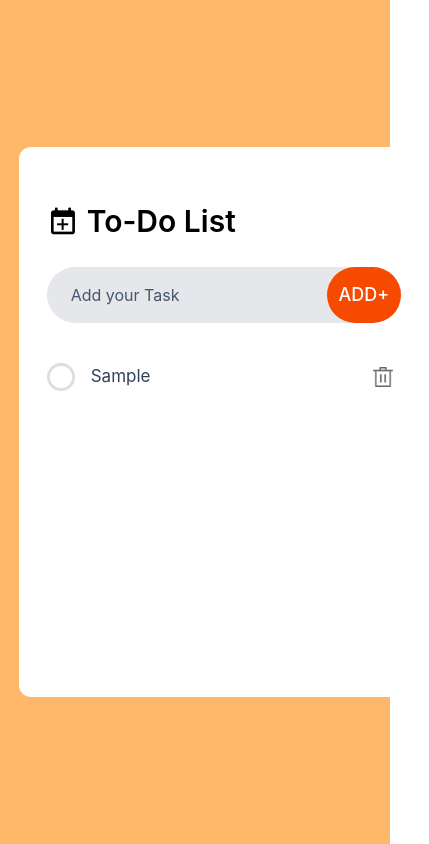
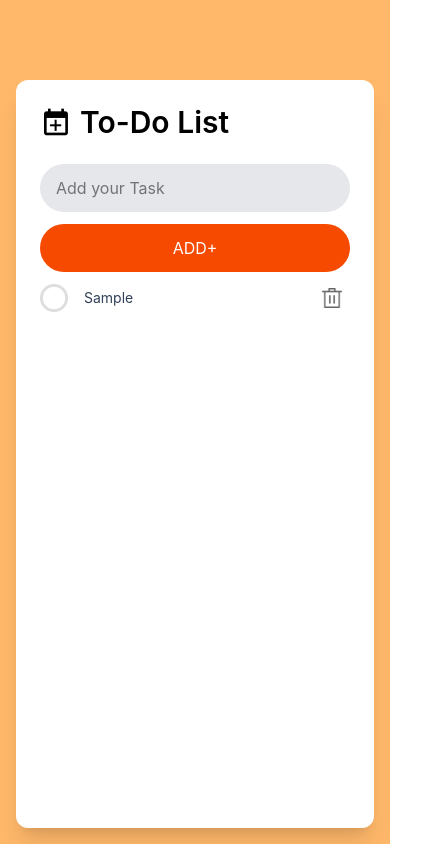
Before and after one commit to sourasish423/Todo-App, a React (Vite) app: page / in a window 390 px wide. Both pictures are taken after typing "Sample" into the empty fields and a click on the button "ADD+". Shown: the whole page, 429 px wide, since content can reach past the window. Built offline with nearby package versions, Linux system fonts and the light colour scheme.

Commit message:
Improved layout and responsiveness

```diff
--- a/src/App.jsx
+++ b/src/App.jsx
@@ -3,7 +3,7 @@ import Todo from './components/Todo'
 
 const App = () => {
   return (
-    <div className='bg-orange-300 grid py-4 min-h-screen'>
+    <div className='bg-orange-300 min-h-screen flex justify-center pt-20 p-4'>
       <Todo/>
     </div>
   )
--- a/src/components/Todo.jsx
+++ b/src/components/Todo.jsx
@@ -49,25 +49,22 @@ const Todo = () => {
 
 
   return (
-    <div className='bg-white place-self-center w-11/12 max-w-md
-    flex flex-col p-7 min-h-137.5 rounded-xl'>
+    <div className="bg-white w-full max-w-lg min-h-[400px]: rounded-xl p-6 sm:p-8 shadow-xl
+    flex flex-col">
 
              {/* Title */}
-        <div className='flex items-center mt-7 gap-2'>
+        <div className='flex items-center gap-2 mb-6'>
             <img className='w-8' src={todo_icon} alt=""/>
                 <h1 className='text-3xl font-semibold'>To-Do List</h1>
         </div>
 
              {/* Input Box */}
 
-        <div className='flex items-center my-7 bg-gray-200
-        rounded-full'>
-            <input ref={inputRef} className='bg-transparent border-0 outline-0 flex-1 h-14
-            pl-6 pr-2 placeholder:text-slate-600'
+        <div className='flex flex-col sm:flex-row gap-3'>
+            <input ref={inputRef} className="flex-1 px-4 py-3 rounded-full bg-gray-200 outline-none"
             type='text' placeholder='Add your Task'/>
-            <button onClick={add} className='border-none rounded-full
-            bg-orange-600 w-32 h-14 text-white text-lg font-medium
-            cursor-pointer'>ADD+</button>
+            <button onClick={add} className="px-6 py-3
+            rounded-full bg-orange-600 text-white">ADD+</button>
         </div>
 
         <div>
--- a/src/components/TodoItems.jsx
+++ b/src/components/TodoItems.jsx
@@ -5,12 +5,12 @@ import delete_icon from '../assets/delete.png'
 
 const TodoItems = ({text,id,iscomplete,deleteTodo,toggle}) => {
   return (
-    <div className='flex items-center my-3 gap-2'>
+    <div className='flex items-center my-3 gap-2 w-full'>
 
-        <div onClick={()=>{toggle(id)}} className='flex flex-1 items-center cursor-pointer'>
+        <div onClick={()=>{toggle(id)}} className='flex flex-1 items-center cursor-pointer min-w-0'>
             <img src={iscomplete? tick: not_tick} alt=""  className='w-7'/>
-            <p className={`text-slate-700 ml-4 text-[17px] decoration-slate-500
-             ${iscomplete?"line-through":""}`}>{text}</p>
+            <p className={`text-slate-700 ml-4 text-sm sm:text-base wrap-break-word
+             ${iscomplete?"line-through decoration-slate-500" : ""}`}>{text}</p>
         </div>
 
         <img onClick={()=>{deleteTodo(id)}}
```
